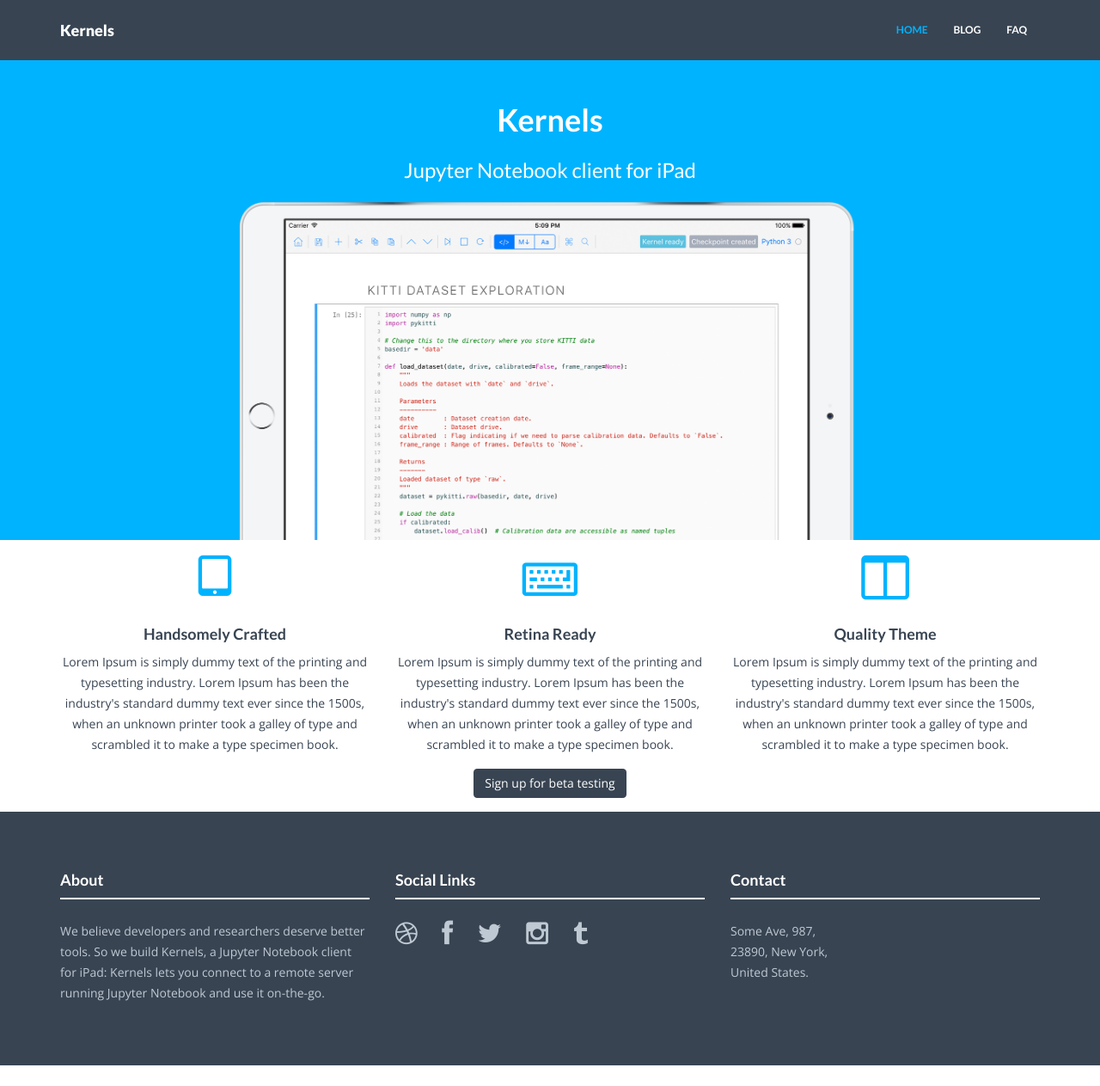
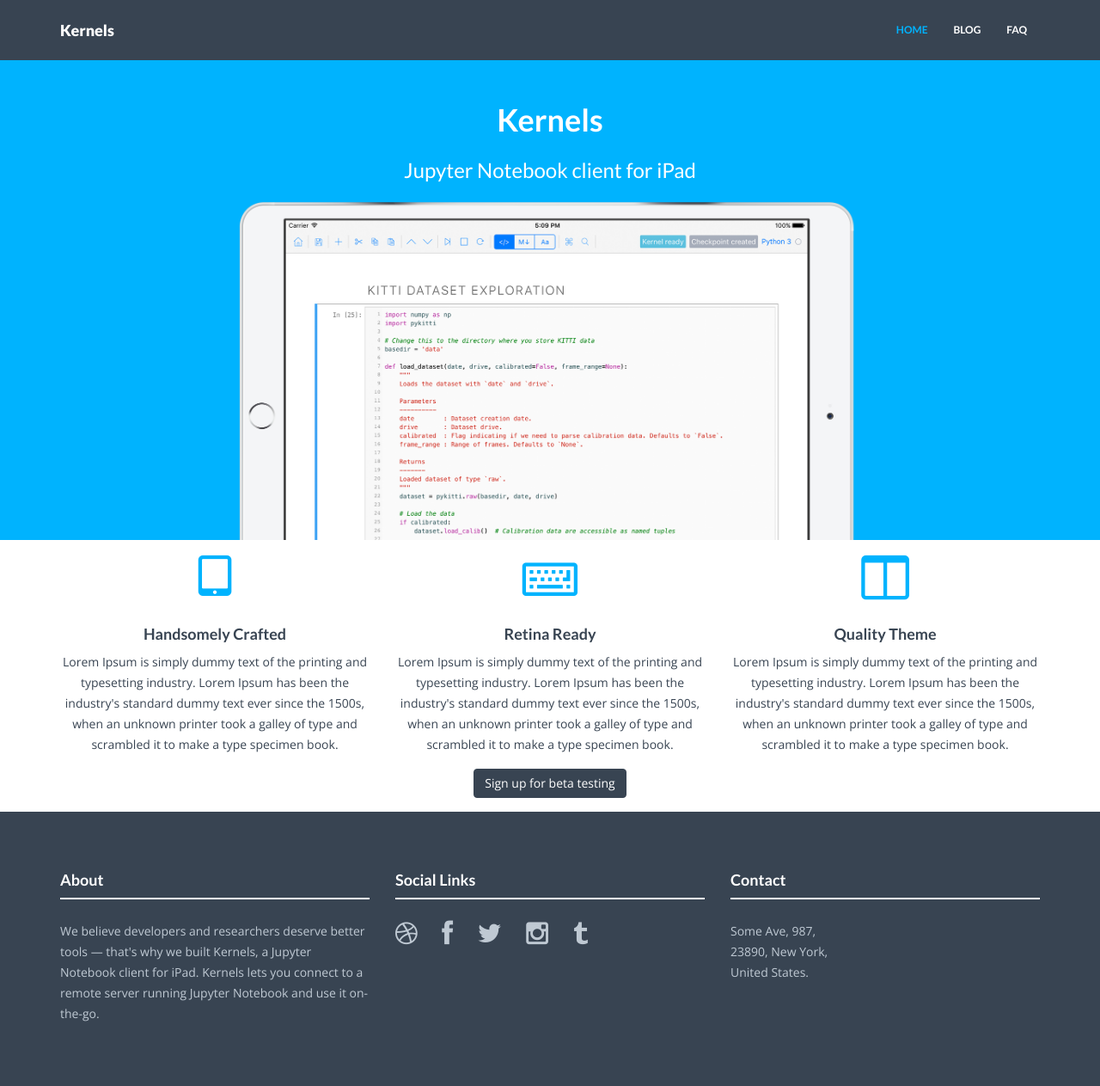
Before and after one commit to test-juno-sh/juno-website-test, a Jekyll site: the page built from index.html, in a window 1280 px wide and 1263 px high. Shown: the whole window at 86% size. Built offline with Jekyll 4.4.1, drawn with Linux system fonts in a browser that asks for light colours; nearby versions of some CDN libraries; some of the changed lines change nothing that is shown.

Commit message:
Remove demo info from config.

```diff
--- a/_config.yml
+++ b/_config.yml
@@ -20,15 +20,6 @@
   link_hover: "#01b2fe"
   footer_heading: "#ffffff"
   footer_content: "#bfc9d3"
-
-# Making projects separate from posts
-collections:
-  projects:
-    output: true
-    permalink: /projects/:title/
-  questions:
-    output: true
-    permalink: /questions/:title/
 
 ### CONTACT SETTINGS ###
 
@@ -58,4 +49,4 @@
 ### GENERAL DATA FOR VARIOUS LOCATIONS ###
 
 # Short text about your company. Shown in footer on every page and also separately on Home and Contact page.
-about: "We believe developers and researchers deserve better tools. So we build Kernels, a Jupyter Notebook client for iPad: Kernels lets you connect to a remote server running Jupyter Notebook and use it on-the-go."
+about: "We believe developers and researchers deserve better tools — that's why we built Kernels, a Jupyter Notebook client for iPad. Kernels lets you connect to a remote server running Jupyter Notebook and use it on-the-go."
```
